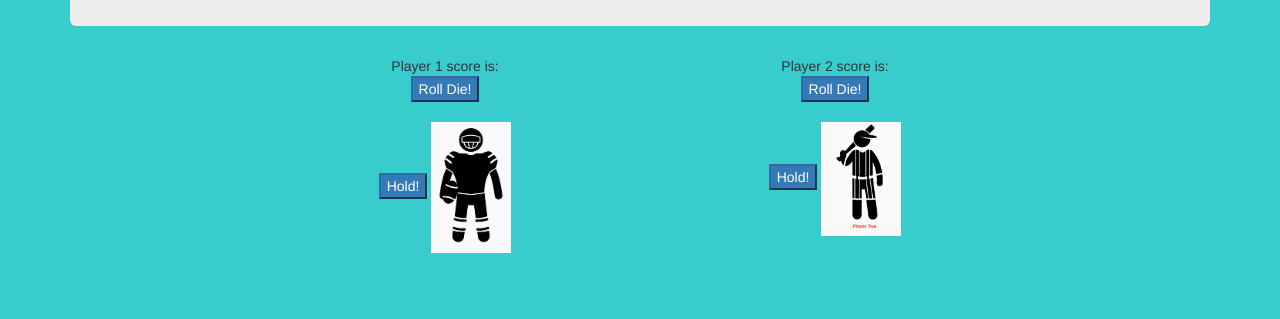
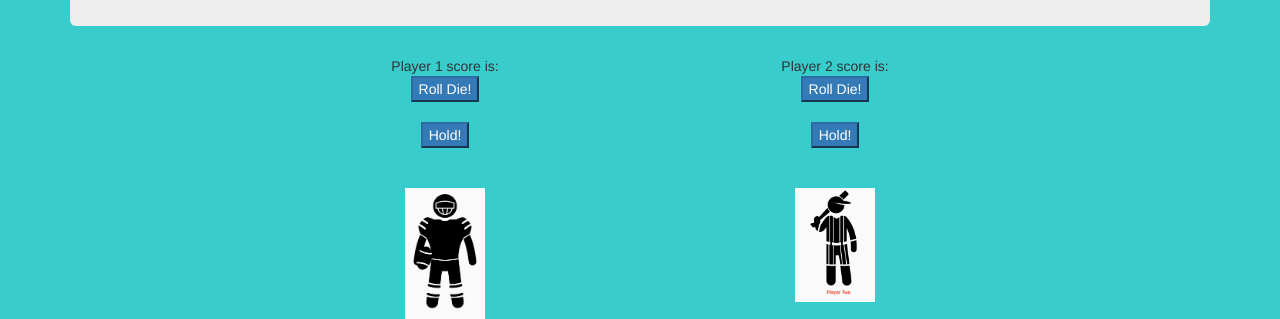
Before and after one commit to reidashwill/Pig-dice, a plain HTML site: page index.html in a window 1280 px wide. Shown: the part 516-835 px from the top of the page. Before the commit the page ends 800 px from the top, so only its background shows below. Drawn offline with Linux system fonts and the light colour scheme.

Commit message:
finished styling

```diff
--- a/css/styles.css
+++ b/css/styles.css
@@ -2,8 +2,9 @@ body {
   background-color: #39CCCC;
 }
 .player-icon {
-  text-align: center;
+ display: block;
   max-width: 80px;
+
 }
 .jumbotron {
   text-align: center;
@@ -18,3 +19,12 @@ text-align: center;
 .return{
   text-align: center;
 }
+/*
+* {
+  border: solid red;
+} */
+.center{
+  display: block;
+  margin-left: auto;
+  margin-right: auto;
+}
--- a/index.html
+++ b/index.html
@@ -26,7 +26,7 @@
             <br>
             <br>
             <button type="button" id="p1-hold-button" class="btn-primary">Hold!</button>
-            <img class="player-icon" src="/img/player1.png">
+
           </div>
 
         </div>
@@ -38,13 +38,21 @@
             <br>
             <br>
             <button type="button" id="p2-hold-button" class="btn-primary">Hold!</button>
-            <img class= "player-icon" src="/img/player2.png">
           </div>
-
-
         </div>
         <div class="col-md-2"></div>
       </div>
+      <br>
+      <br>
+      <div class="row">
+        <div class="col-md-2"></div>
+        <div class="col-md-4">
+          <img class= "player-icon center" src="/img/player1.png">
+        </div>
+        <div class="col-md-4">
+        <img class="player-icon center" src="/img/player2.png">
+        </div>
+        <div class="col-md-2"></div>
     <div id="winners-circle"></div>
   </body>
 </html>
```
